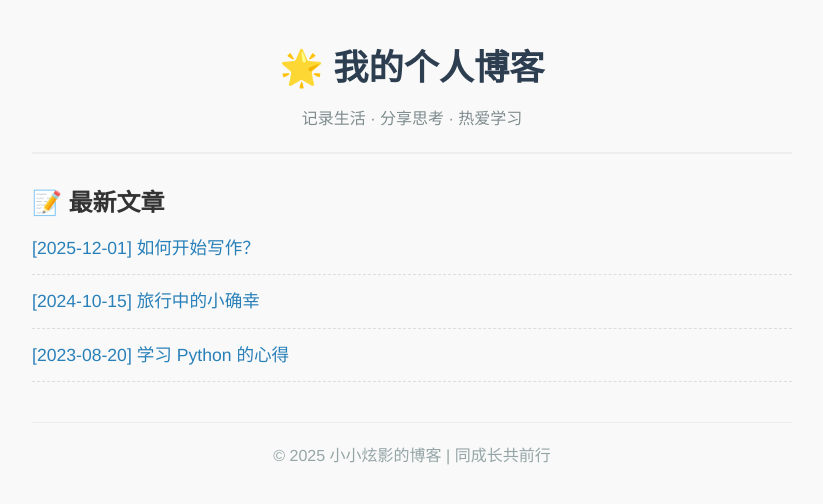
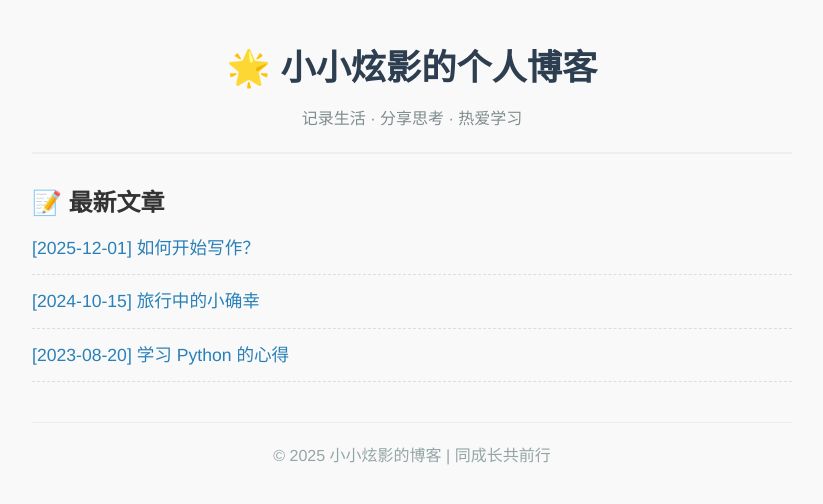
Before and after one commit to xuanying-coding/Xuanying_Learning, a plain HTML site: page index.html in a window 1280 px wide. Shown: the whole page, without its empty margins (228-1051 px from the left). Drawn offline with Linux system fonts and the light colour scheme.

```diff
--- a/index.html
+++ b/index.html
@@ -9,7 +9,7 @@
 <body>
   <div class="container">
     <header>
-      <h1>🌟 我的个人博客</h1>
+      <h1>🌟 小小炫影的个人博客</h1>
       <p>记录生活 · 分享思考 · 热爱学习</p>
     </header>
 
```
